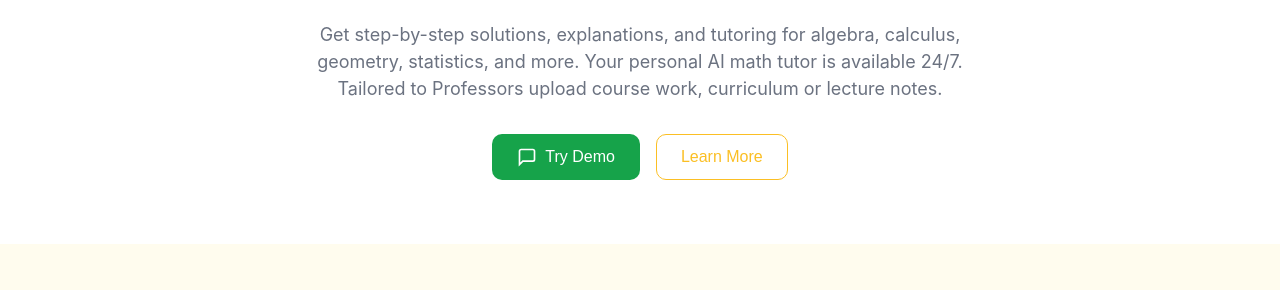
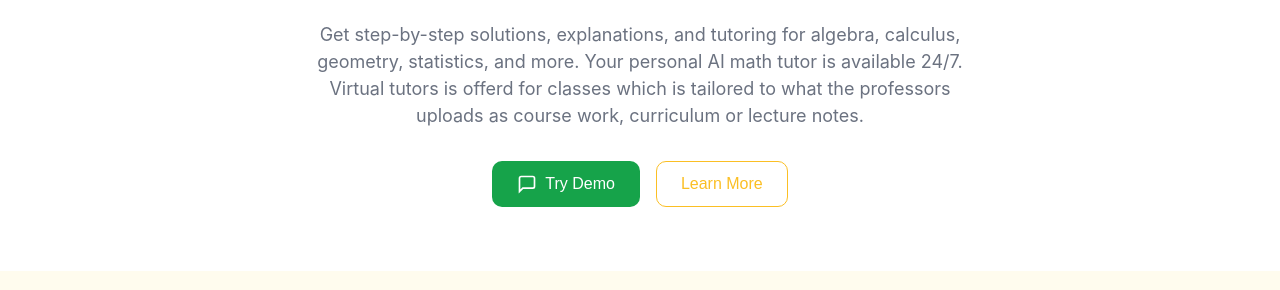
Before and after one commit to tcjrtc2/ai-mathbot-2.0, a plain HTML site: page index.html in a window 1280 px wide. Shown: the part 211-501 px from the top of the page. Drawn offline with Linux system fonts and the light colour scheme.

Commit message:
Update index.html

```diff
--- a/index.html
+++ b/index.html
@@ -437,7 +437,7 @@
 
                 <p class="hero-description">
                     Get step-by-step solutions, explanations, and tutoring for algebra, calculus, geometry,
-                    statistics, and more. Your personal AI math tutor is available 24/7. Tailored to Professors upload course work, curriculum or lecture notes.
+                    statistics, and more. Your personal AI math tutor is available 24/7. Virtual tutors is offerd for classes which is tailored to what the professors uploads as course work, curriculum or lecture notes.
                 </p>
 
                 <div class="button-group">
```
